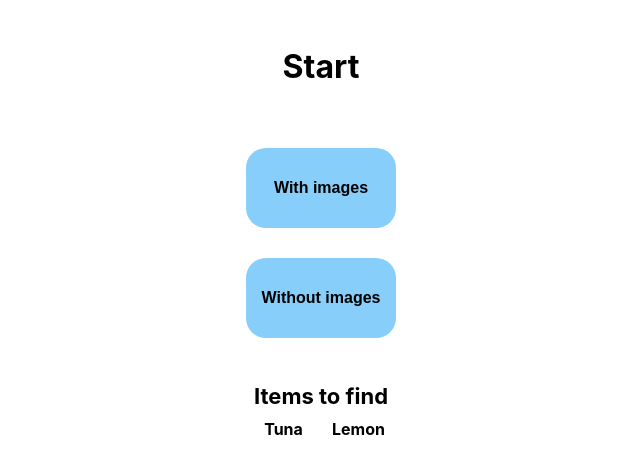
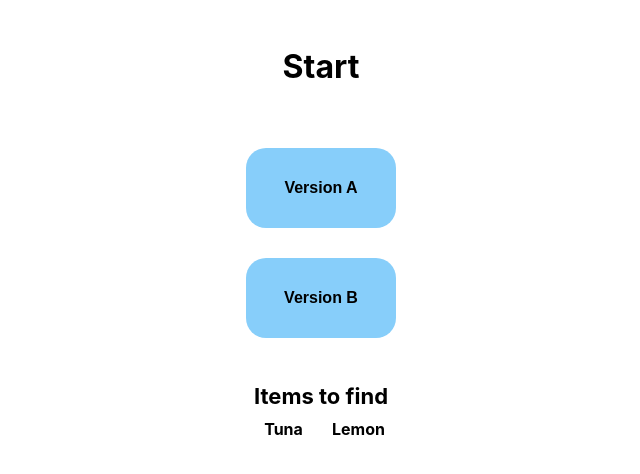
Before and after one commit to Panda-Aadham/F28ED-App, a React (Create React App) app: page / in a window 1280 px wide. Shown: the top 474 px of the page, without its empty margins (319-959 px from the left). Built offline with nearby package versions, Linux system fonts and the light colour scheme.

Commit message:
Styling changes + formatting

```diff
--- a/src/data/categories/fruits.tsx
+++ b/src/data/categories/fruits.tsx
@@ -9,21 +9,21 @@ const fruits: category = {
             title: "Banana",
             image: process.env.PUBLIC_URL + '/images/grocery/banana.jpg',
             path: "/banana",
-            description: "Crisp and yummy",
+            description: "",
             price: 1.50,
         },
         {
             title: "Pineapple",
             image: process.env.PUBLIC_URL + '/images/grocery/pineapple.jpg',
             path: "/pineapple",
-            description: "Sweet and prickly",
+            description: "",
             price: 1.00,
         },
         {
             title: "Lemon",
             image: process.env.PUBLIC_URL + '/images/grocery/lemon.jpg',
             path: "/lemon",
-            description: "Citrusy and sour",
+            description: "",
             price: 1.25,
         },
     ]
--- a/src/pages/category/Category.css
+++ b/src/pages/category/Category.css
@@ -41,6 +41,7 @@
     font-weight: bold;
     cursor: pointer;
     transition: 0.3s background-color;
+    background-color: lightgray;
 }
 
 .item-button:hover {
--- a/src/pages/end/End.tsx
+++ b/src/pages/end/End.tsx
@@ -1,7 +1,6 @@
 import React, { RefObject, useEffect, useState } from "react";
 import { useNavigate } from "react-router-dom";
 import Box from '@mui/material/Box';
-import Typography from '@mui/material/Typography';
 import Modal from '@mui/material/Modal';
 import "./End.css";
 
--- a/src/pages/home/Home.css
+++ b/src/pages/home/Home.css
@@ -47,6 +47,7 @@
     font-weight: bold;
     cursor: pointer;
     transition: 0.3s background-color;
+    background-color: lightgray;
 }
 
 .category-button:hover {
--- a/src/pages/start/Start.tsx
+++ b/src/pages/start/Start.tsx
@@ -21,7 +21,7 @@ const Start = () => {
     var restartExp = window.localStorage.getItem("restartExperiment")
     console.log(experimentAttempts)
 
-    if(experimentAttempts == null || restartExp == "true"){
+    if(experimentAttempts === null || restartExp === "true"){
         experimentAttempts = "none";
         window.localStorage.setItem("attempts", "none")
         window.localStorage.setItem("restartExperiment", "false")
@@ -86,7 +86,7 @@ const Start = () => {
 
         //1 == images, 2 == no images
         if(showImage){
-            if(experimentAttempts == "none"){
+            if(experimentAttempts === "none"){
                 window.localStorage.setItem("attempts", "images")
             }
             else{
@@ -95,7 +95,7 @@ const Start = () => {
             }
         }
         else{
-            if(experimentAttempts == "none"){
+            if(experimentAttempts === "none"){
                 window.localStorage.setItem("attempts", "noimages")
             }
             else{
@@ -118,18 +118,18 @@ const Start = () => {
             <header className="start-title">
                 <h1>Start</h1>
             </header>
-            {(experimentAttempts == "none" || experimentAttempts == "noimages")&& (
-        <button
-        onClick={() => handleClick(true)}
-        className="start-button">
-        With images
-        </button>
-            )}
-        {(experimentAttempts == "none" || experimentAttempts == "images")&& (
+        {(experimentAttempts === "none" || experimentAttempts === "noimages") && (
+            <button
+                onClick={() => handleClick(true)}
+                className="start-button">
+                Version A
+            </button>
+        )}
+        {(experimentAttempts === "none" || experimentAttempts === "images")&& (
             <button
                 onClick={() => handleClick(false)}
                 className="start-button">
-                Without images
+                Version B
             </button>
         )}
             <div className="start-items">
```
